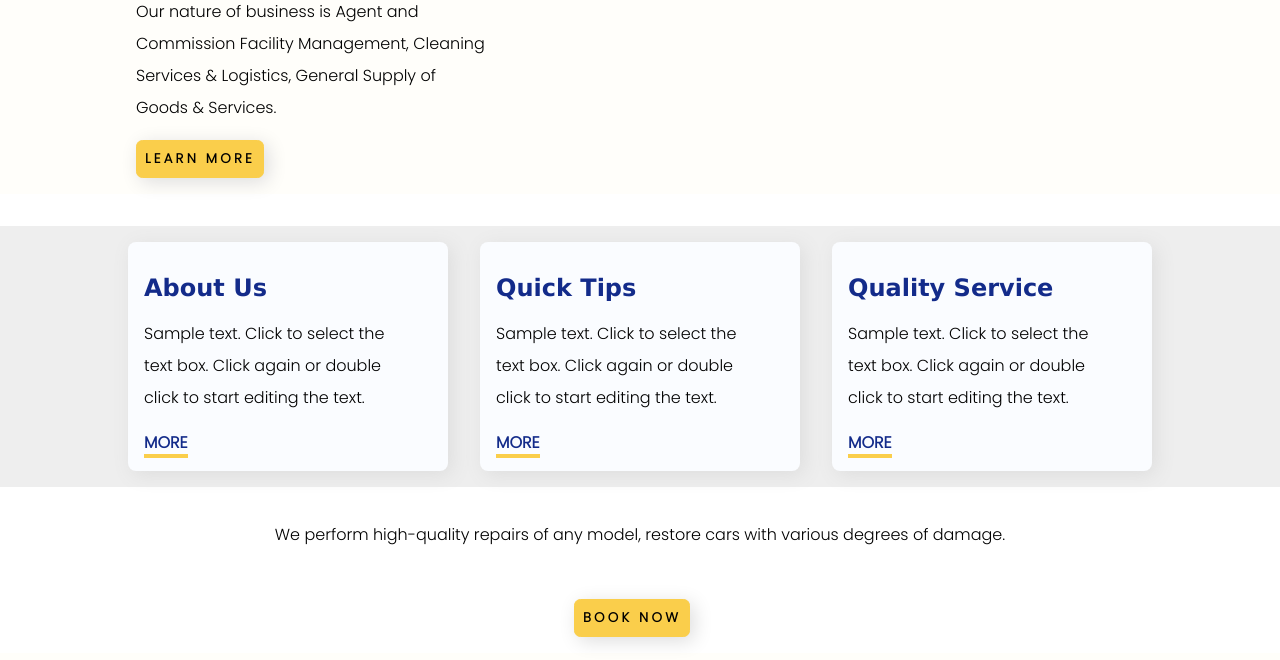
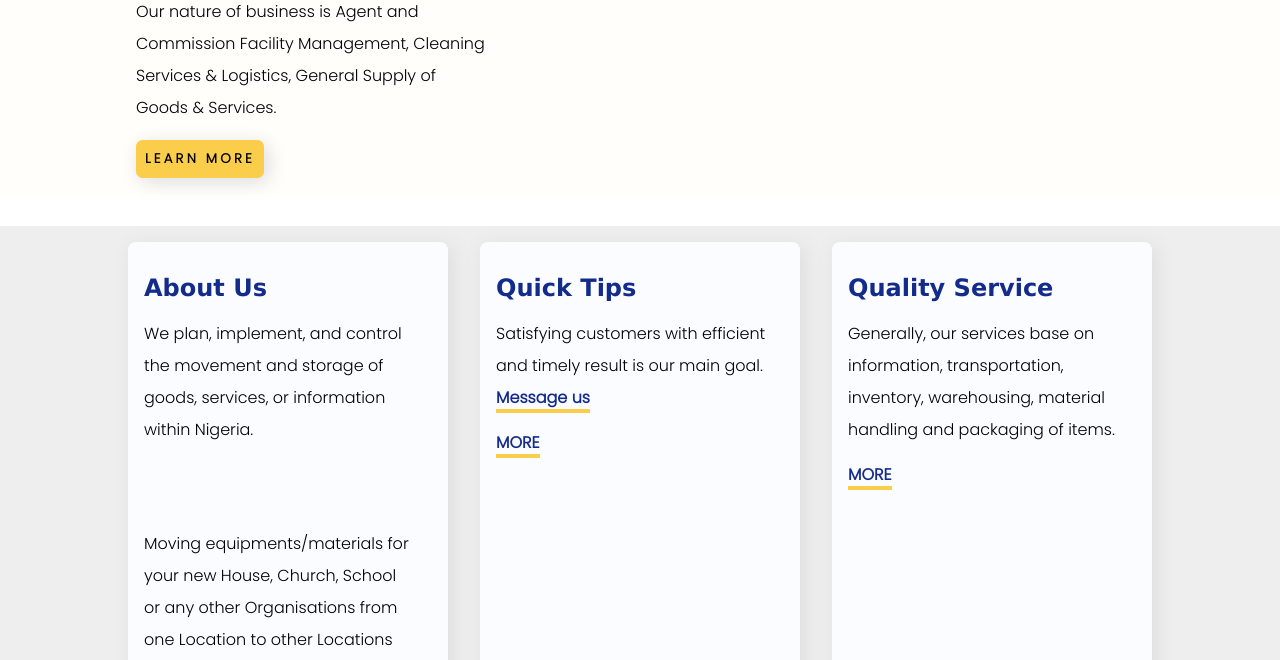
Before and after one commit to Akindele-Ebenezer/car-delivery, a plain HTML site: page index.html in a window 1280 px wide. Shown: the part 292-952 px from the top of the page. Drawn offline with Linux system fonts and the light colour scheme.

Commit message:
Update index.html

```diff
--- a/index.html
+++ b/index.html
@@ -47,17 +47,18 @@
     <div class="details">
         <div>
             <h2>About Us</h2>
-            <p>Sample text. Click to select the text box. Click again or double click to start editing the text.</p>
-            <a href="#">MORE</a>
+            <p>We plan, implement, and control the movement and storage of goods, services, or information within Nigeria. </p> <br><br>
+            <p>Moving equipments/materials for your new House, Church, School or any other Organisations from one Location to other Locations safely is our Job.</p>
+             <a href="#">MORE</a>
         </div>
         <div>
             <h2>Quick Tips</h2>
-            <p>Sample text. Click to select the text box. Click again or double click to start editing the text.</p>
+            <p>Satisfying customers with efficient and timely result is our main goal. <a href="#">Message us</a></p>
             <a href="#">MORE</a>
         </div>
         <div>
             <h2>Quality Service</h2>
-            <p>Sample text. Click to select the text box. Click again or double click to start editing the text.</p>
+            <p>Generally, our services base on information, transportation, inventory, warehousing, material handling and packaging of items.</p>
             <a href="#">MORE</a>
         </div>
     </div>
```
